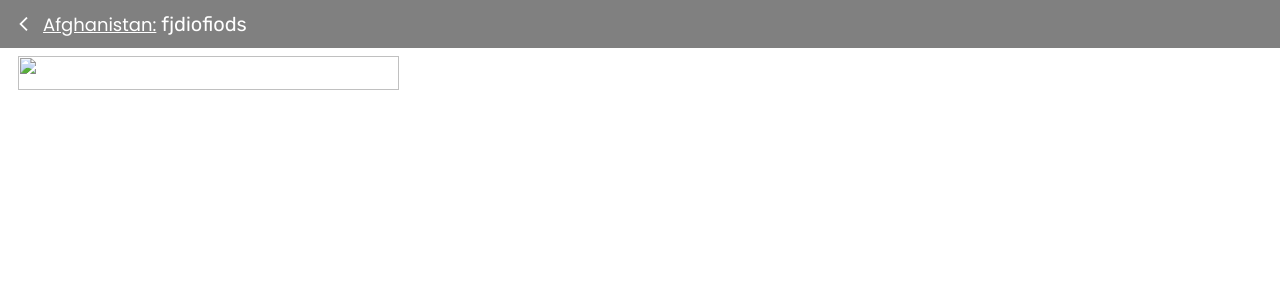
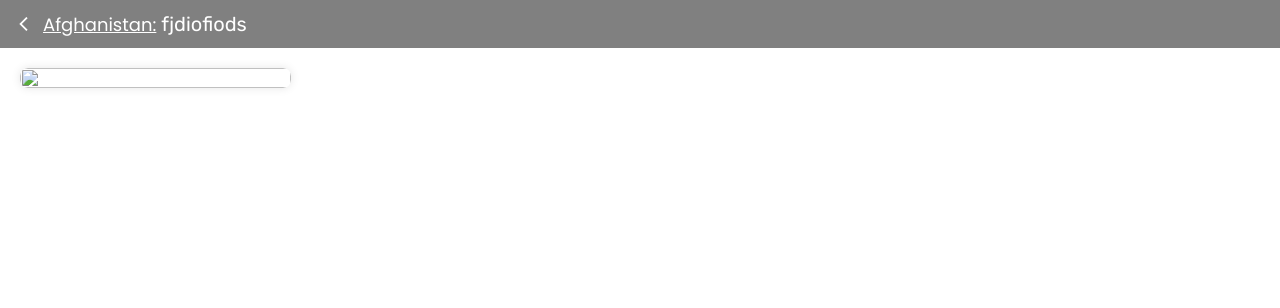
Before and after one commit to Valenn4/travel-app, a Django app: page /trip/2/ in a window 1280 px wide. Shown: the top 308 px of the page. Run offline with Django 4.2, Linux system fonts and the light colour scheme; a user stored in the database is signed in; data comes from the database, SQL or seed files in the repository; both versions use the stored data as it was after the commit; data that the repository does not hold is empty; some web fonts are replaced.

Commit message:
cambiando diseño de albums

```diff
--- a/environments.py
+++ b/environments.py
@@ -2,6 +2,6 @@
 
 env = environ.Env(
     SECRET_KEY = (str, 'D7WND473HF7384F38J8943JF'),
-    DEBUG = (bool, True),
+    DEBUG = (bool, False),
     ALLOWED_HOSTS = (list, ['valenn2.pythonanywhere.com', '127.0.0.1', 'localhost'])
 )
--- a/feed/views.py
+++ b/feed/views.py
@@ -121,7 +121,7 @@
     context = {
         'trips_country': Trip.objects.filter(location=country),
         'messages_country': Publication.objects.filter(location=country).order_by("-id"),
-        'livingrooms_country': LivingRoom.objects.filter(nacionality=country),
+        #'livingrooms_country': LivingRoom.objects.filter(nacionality=country),
         'form_new_message': form_new_message,
         'form_new_trip': form_new_trip,
     }
--- a/profiles/views.py
+++ b/profiles/views.py
@@ -173,9 +173,45 @@
         form = FormAddImage(request.POST)
         result_form = ""
     list_images.reverse()
+
+    '''WEB'''
+    list_images_copy_web = list_images
+    group_images_web = [[],[],[],[]]
+    while len(list_images_copy_web) != 0:
+        if len(list_images_copy_web)<4:
+            for i in range(len(list_images_copy_web)):
+                list_modify = group_images_web[i]
+                list_modify.append(list_images_copy_web[i])
+                group_images_web[i] = list_modify
+            list_images_copy_web = []
+        else:
+            for i in range(4):
+                list_modify = group_images_web[i]
+                list_modify.append(list_images_copy_web[i])
+                group_images_web[i] = list_modify
+            list_images_copy_web = list_images_copy_web[4::]
+
+    '''MOBILE'''
+    list_images_copy_mobile = list_images
+    group_images_mobile = [[],[],[]]
+    while len(list_images_copy_mobile) != 0:
+        if len(list_images_copy_mobile)<3:
+            for i in range(len(list_images_copy_mobile)):
+                list_modify = group_images_mobile[i]
+                list_modify.append(list_images_copy_mobile[i])
+                group_images_mobile[i] = list_modify
+            list_images_copy_mobile = []
+        else:
+            for i in range(3):
+                list_modify = group_images_mobile[i]
+                list_modify.append(list_images_copy_mobile[i])
+                group_images_mobile[i] = list_modify
+            list_images_copy_mobile = list_images_copy_mobile[3::]
+
     context = {
         'trip':trip,
-        'images':list_images,
+        'list_images_web':group_images_web,
+        'list_images_mobile': group_images_mobile,
         'result_form': result_form,
         'form': form,
         'user_trip': Trip.objects.get(id=id).user.username
--- a/travel/static/css/profile/trip.css
+++ b/travel/static/css/profile/trippp.css
@@ -146,26 +146,50 @@
     border-radius: 5px;
 }
 /* GRID IMAGES */
-.grid_images{
+.grid_images_web {
+    display: none;
+}
+.grid_images_mobile {
+    display: grid;
+    align-items: start;
+    column-gap: 10px;
+    grid-template-columns: repeat(3, minmax(0px, 1fr));
+    margin: 20px;
+  }
+
+  .image-container {
     display: flex;
-    flex-direction: column;
     width: 100%;
+    height: auto;
+    margin: 5px;
+    overflow: hidden;
+    border-radius: 8px;
+    box-shadow: 0 0 10px rgba(0, 0, 0, 0.1); /* Sutil sombra */
+  }
 
-}
-.grid_images img {
-    width: 96%;
-    margin: 2%;
-}
+  img {
+    display: block;
+    width: 100%;
+    height: auto;
+    border-radius: 8px;
+    transition: transform 0.3s ease; /* Agregar un efecto de transición suave */
+  }
+
+  img:hover {
+    transform: scale(1.1); /* Efecto de escala al pasar el ratón sobre la imagen */
+  }
 
 @media screen and (min-width:50em){
-    .grid_images{
+    .grid_images_web {
         display: grid;
-        width: auto;
-        grid-template-columns: repeat(3, 1fr);
-        grid-gap: 10px;
-        margin: 0 10px;
+        column-gap: 32px;
+        grid-template-columns: repeat(4, minmax(0px, 1fr));
+        margin: 10px;
     }
-    .div_result_form{
-        width: 50%;
+    .image-container {
+        margin: 10px;
+    }
+    .grid_images_mobile{
+        display: none;
     }
 }
--- a/travel/templates/core/header.html
+++ b/travel/templates/core/header.html
@@ -58,7 +58,9 @@
         </div>
         {% if request.path == '/profile/'|add:request.user.username or request.path == '/feed/' or '/search/country/' in request.path %}
         <div class="new">
-            <a class="add_livingroom"><i class="fa-solid fa-people-group"></i></a>
+            <!--
+                <a class="add_livingroom"><i class="fa-solid fa-people-group"></i></a>
+            -->
             <a class="add_trip"><i class="fa-solid fa-plane"></i></a>
             <a class="add_message"><i class="fa-regular fa-comment"></i></a>
             <i class="fa-solid fa-plus add" onclick="openAdd()"></i>
@@ -107,6 +109,7 @@
                     {% endif %}
                 </form>
             </div>
+            <!--
             <div class="new_livingroom">
                 <i class="fa-solid fa-xmark close"></i>
                 <p class="title_new_livingroom">Crear nuevo grupo</p>
@@ -124,6 +127,7 @@
                     <input type="submit" name="form_new_livingroom" value="Crear">
                 </form>
             </div>
+            -->
         </div>
         {% endif %}
     </body>
--- a/travel/templates/feed/countries_search.html
+++ b/travel/templates/feed/countries_search.html
@@ -65,6 +65,7 @@
                     </div>
                     {% endif %}
                 </div>
+                <!--
                 <div class="div_section livingrooms">
                     <p class="title">Grupos sobre {{request.path|slice:"16::"}}</p>
                     {% if livingrooms_country|length == 0 %}
@@ -84,6 +85,7 @@
                     </div>
                     {% endif %}
                 </div>
+                -->
             </div>
         </div>
     </body>
--- a/travel/templates/profile/trip.html
+++ b/travel/templates/profile/trip.html
@@ -6,7 +6,7 @@
         <title></title>
         <meta name="description" content="">
         <meta name="viewport" content="width=device-width, initial-scale=1">
-        <link rel="stylesheet" href="{% static 'css/profile/trip.css' %}">
+        <link rel="stylesheet" href="{% static 'css/profile/trippp.css' %}">
         <link rel="stylesheet" href="https://fonts.googleapis.com/css2?family=Material+Symbols+Outlined:opsz,wght,FILL,GRAD@20..48,100..700,0..1,-50..200" />
         <link href="https://fonts.googleapis.com/css2?family=Belanosima:wght@400;600;700&family=Eczar:wght@500;600;700;800&family=Playfair+Display:ital,wght@0,700;0,800;0,900;1,700;1,800;1,900&family=Poppins:wght@400;500;600&family=Roboto:wght@400;500;700&family=Rubik:ital,wght@0,400;0,500;0,600;0,700;1,400;1,500;1,600;1,700&display=swap" rel="stylesheet">
     </head>
@@ -50,9 +50,27 @@
                     </div>
                 </div>
                 {% endif %}
-                <div class="grid_images">
-                    {% for image in images %}
-                    <img src="{% url 'get_image_trip' location=trip.location image=image user=user_trip%}">
+                <div class="grid_images_web">
+                    {% for images in list_images_web %}
+                        <div style="display: grid; row-gap: 20px; grid-template-columns: minmax(0px, 1fr); height:auto">
+                        {% for image in images %}
+                            <div class="image-container" style="width: auto;">
+                                <img src="{% url 'get_image_trip' location=trip.location image=image user=user_trip%}">
+                            </div>
+                        {% endfor %}
+                        </div>
+                    {% endfor %}
+                </div>
+
+                <div class="grid_images_mobile">
+                    {% for images in list_images_mobile %}
+                        <div style="display: grid; row-gap: 20px; grid-template-columns: minmax(0px, 1fr);">
+                        {% for image in images %}
+                            <div class="image-container" style="width: auto;">
+                                <img src="{% url 'get_image_trip' location=trip.location image=image user=user_trip%}">
+                            </div>
+                        {% endfor %}
+                        </div>
                     {% endfor %}
                 </div>
             </div>
--- a/travel/urls.py
+++ b/travel/urls.py
@@ -31,7 +31,7 @@
     path('', include(auth_urls)),
     path('', include(feed_urls)),
     path('', include(api_urls)),
-    path('', include(chat_urls)),
+    #path('', include(chat_urls)),
 ]
 if settings.DEBUG:
     urlpatterns += static(settings.MEDIA_URL, document_root=settings.MEDIA_ROOT)
```
Also changed, not shown: travel/local.sqlite3.
